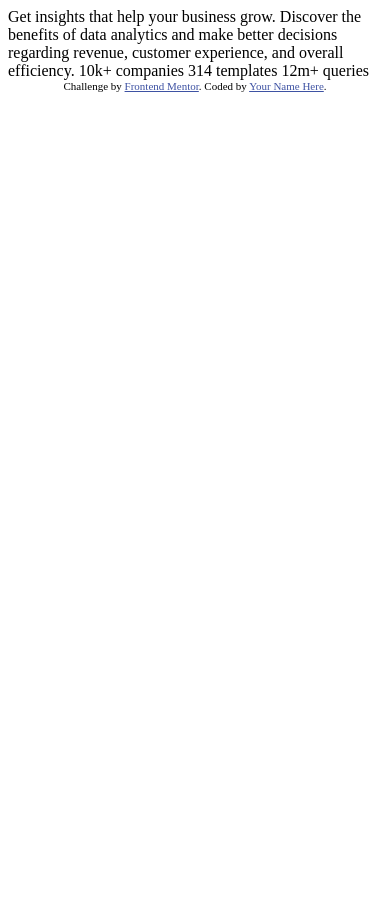
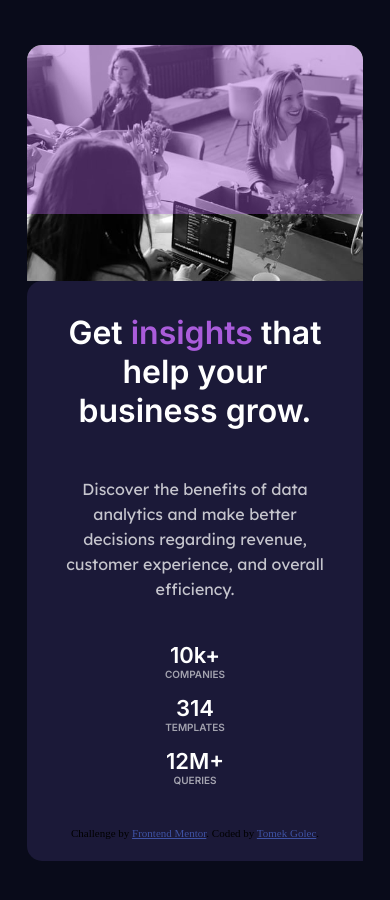
Before and after one commit to Tomushh97/stats-card-component, a plain HTML site: page index.html in a window 390 px wide. Before the commit the page ends 844 px from the top, so only its background shows below. Drawn offline with Linux system fonts and the light colour scheme.

Commit message:
Add files via upload

```diff
--- a/index.html
+++ b/index.html
@@ -1,33 +1,50 @@
 <!DOCTYPE html>
 <html lang="en">
+
 <head>
   <meta charset="UTF-8">
-  <meta name="viewport" content="width=device-width, initial-scale=1.0"> <!-- displays site properly based on user's device -->
+  <meta name="viewport" content="width=device-width, initial-scale=1.0">
+  <!-- displays site properly based on user's device -->
 
   <link rel="icon" type="image/png" sizes="32x32" href="./images/favicon-32x32.png">
-
+  <link rel="stylesheet" href="style.css">
   <title>Frontend Mentor | Stats preview card component</title>
-
-  <!-- Feel free to remove these styles or customise in your own stylesheet 👍 -->
   <style>
-    .attribution { font-size: 11px; text-align: center; }
-    .attribution a { color: hsl(228, 45%, 44%); }
+    @import url('https://fonts.googleapis.com/css2?family=Inter:wght@600&display=swap');
+    @import url('https://fonts.googleapis.com/css2?family=Lexend+Deca&display=swap');
     </style>
 </head>
+
 <body>
+  <div class="container">
+    <div class="image"><div class="layer"></div></div>
+    <div class="content">
+      <div class="title">
+        Get <a class="purple-text">insights</a> that help your business grow.
+      </div>
 
-  Get insights that help your business grow.
-
+      <div class="description">
         Discover the benefits of data analytics and make better decisions regarding revenue, customer
         experience, and overall efficiency.
+      </div>
+      <div class="numbers">
 
-  10k+ companies
-  314 templates
-  12m+ queries
+        <div class="companies">10k+ <a class="stat-heading">companies</a>
+        </div>
+        <div class="templates">
+          314 <a class="stat-heading">templates</a>
+        </div>
+        <div class="queries">
+          12M+ <a class="stat-heading">queries</a>
+        </div>
+      </div>
+    </div>
 
+  </div>
   <div class="attribution">
     Challenge by <a href="https://www.frontendmentor.io?ref=challenge" target="_blank">Frontend Mentor</a>.
-    Coded by <a href="#">Your Name Here</a>.
+    Coded by <a href="#">Tomek Golec</a>.
   </div>
 </body>
+
 </html>
--- /dev/null
+++ b/style.css
@@ -0,0 +1,163 @@
+body{
+    font-size: 15px;
+    background-color: hsl(233, 47%, 7%);
+    display: flex;
+    flex-direction: column;
+    align-content: center;
+    align-items: center;
+
+}
+.container{
+    display: flex;
+    min-width: 50%;
+    min-height: 350px;
+    flex-direction: row-reverse;
+    margin-top: 10%;
+    margin-left: 5%;
+    margin-right: 5%;
+}
+.content{
+    background-color:hsl(244, 38%, 16%);
+    font-family: 'Inter', sans-serif;
+    font-size: 32px;
+    display:flex;
+    flex-direction: column;
+    min-width: 50%;
+    min-height: 350px;
+    padding-left:60px;
+    padding-top: 80px;
+    padding-bottom: 60px;
+}
+.container, .content{
+    border-bottom-left-radius: 15px;
+    border-top-left-radius: 15px;
+}
+.title{
+    color:hsl(0, 0%, 100%);
+    padding-bottom: 32px;
+    width: auto;
+    text-align: left;
+    padding-right: 30px;
+
+}
+.description{
+    color:hsla(0, 0%, 100%, 0.75);
+    font-family: 'Lexend Deca', sans-serif;
+    font-weight:400;
+    font-size: 16px;
+    padding-bottom: 60px;
+    text-align: left;
+    width: auto;
+    padding-right: 30%;
+    line-height: 25px;
+}
+a:hover{
+    text-decoration: none;
+}
+.stat-heading{
+    color:hsla(0, 0%, 100%, 0.6);
+    font-size: 10px;
+    text-transform: uppercase;
+}
+.numbers{
+    color:hsl(0, 0%, 100%);
+    display: flex;
+    flex-direction:row;
+    align-items: center;
+    text-align: left;
+    justify-content: left;
+}
+.companies, .templates,.queries{
+    margin-right: 60px;
+    display: flex;
+    flex-direction: column;
+    font-size:22px;
+
+
+}
+ .image{
+    min-width: 50%;
+    overflow: hidden;
+    background: url("images/image-header-desktop.jpg") no-repeat;
+    background-size: cover;
+    object-fit:fill;
+}
+.layer{
+    background-color: hsl(277, 64%, 61%, .4);
+    width: auto;
+    height: 100%;
+}
+.companies, .templates,.queries{
+    margin-right:60px;
+}
+.image, .layer{
+    border-top-right-radius: 15px;
+    border-bottom-right-radius: 15px;
+}
+.purple-text{
+    color:hsl(277, 64%, 61%);
+}
+
+@media only screen and (min-width: 751px) {
+.numbers{
+flex-direction: row;
+}
+
+}
+@media only screen and (max-width: 750px){
+.numbers{
+        flex-direction: column;
+        align-items: center;
+        text-align: center;
+        justify-content: center;
+
+        }
+.container{
+        flex-direction:column;
+        margin-left: 5%;
+        margin-right: 5%;
+        margin-top: 10%;
+        margin-bottom: 10%;
+}
+.description{
+    padding:0 80px 40px 80px;
+}
+.image{
+    padding-bottom: 20%;
+    height: auto;
+    width: 100%;
+    background-size:cover;
+    object-fit:scale-down;
+    min-width: 300px;
+}
+.layer{
+    background-color: hsl(277, 64%, 61%, .4);
+    width: auto;
+    padding-bottom: 50%;
+}
+.image, .layer{
+    border-top-right-radius: 15px;
+    border-bottom-right-radius: 0px;
+    border-top-left-radius: 15px;
+}
+.content, .title, .description{
+    text-align: center;
+    padding-left: 5%;
+    padding-right: 5%;
+    padding-top: 5%;
+    width: auto;
+}
+.companies, .templates, .queries{
+    margin:auto;
+    margin-bottom: 15px;
+}
+}
+.attribution {
+    font-size: 11px; text-align: center;
+    position: fixed;
+    bottom: 5px;
+}
+
+.attribution a {
+    color: hsl(228, 45%, 44%);
+}
```
Also changed, not shown: design/desktop-design.jpg (added), design/desktop-preview.jpg (added), design/mobile-design.jpg (added). Lines whose indentation alone changed are shown as unchanged.
